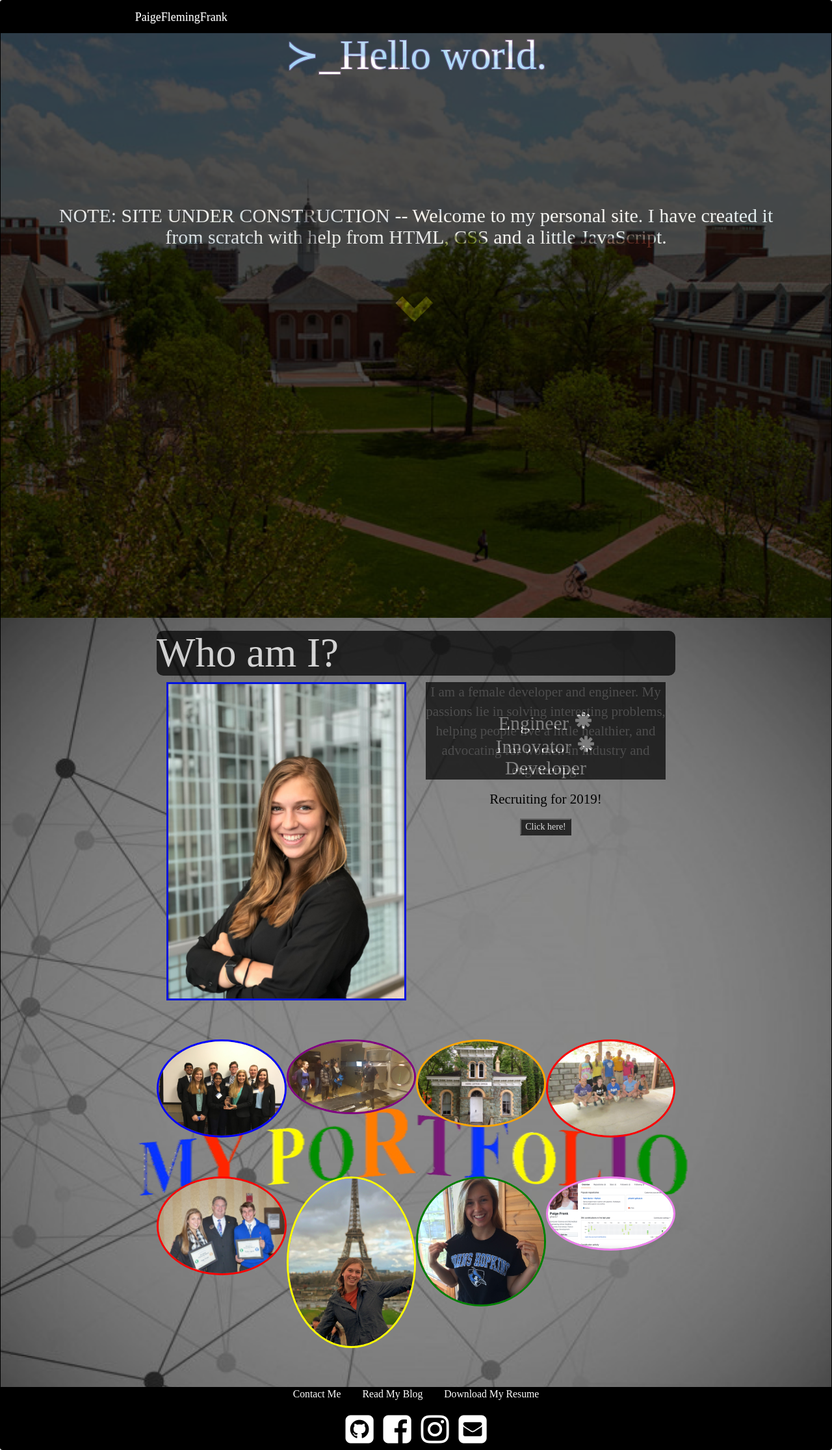
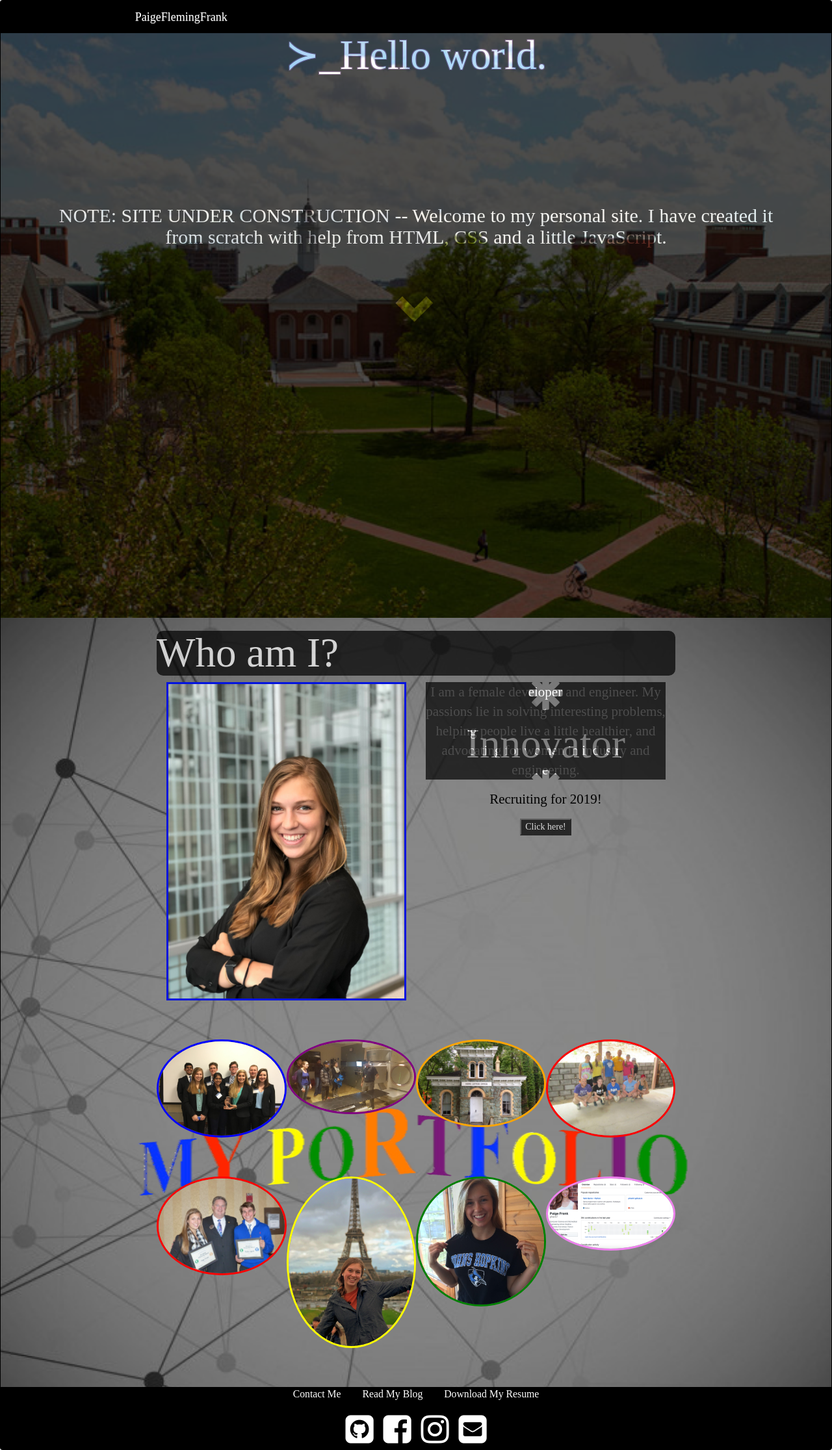
Before and after one commit to pfrank7/pfrank7.github.io, a Jekyll site: the page built from index.html, in a window 1280 px wide. Shown: the whole page at 65% size. Built offline with Jekyll 4.4.1, drawn with Linux system fonts in a browser that asks for light colours; nearby versions of some CDN libraries.

Commit message:
Update index.html

```diff
--- a/index.html
+++ b/index.html
@@ -30,9 +30,9 @@
 				<div class = "col-sm-6 text-center">
 					<div class = "title-container">
 						<div class = "overlay text-center" style = "color:white; background-color:black; mix-blend-mode: multiply; opacity:.7;">
-							<h2 class = "title-text"> Engineer <span class="glyphicon glyphicon-asterisk"></span> Innovator <span class="glyphicon glyphicon-asterisk"></span> Developer </h2>
+							<h1 class = "title-text"> Engineer <span class="glyphicon glyphicon-asterisk"></span> Innovator <span class="glyphicon glyphicon-asterisk"></span> Developer </h1>
 						</div>
-						<p class = "title-image" style = "color: white; vertical-align:top; border-radius:10px;"> I am a female developer and engineer. My passions lie in solving interesting problems, helping people live a little healthier,
+						<p class = "title-image" id = "title-image-back" style = "color: white; vertical-align:top; border-radius:10px;"> I am a female developer and engineer. My passions lie in solving interesting problems, helping people live a little healthier,
 						and advocating for women in industry and engineering. </p>
 					</div>
 					<form method="get" action="Paige_Frank.pdf" style = "margin:3%">
```
